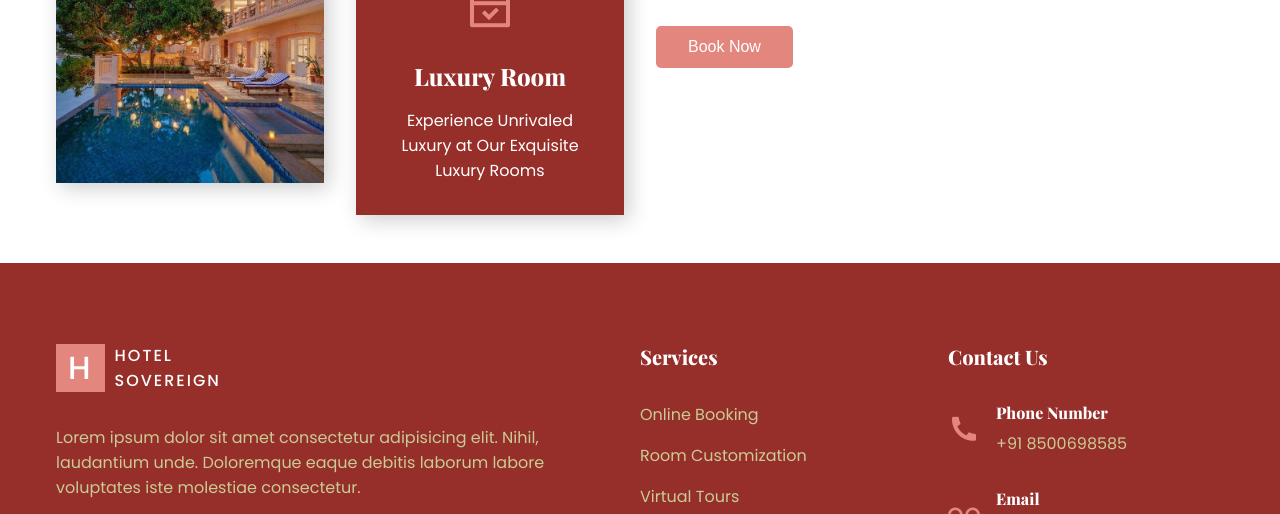
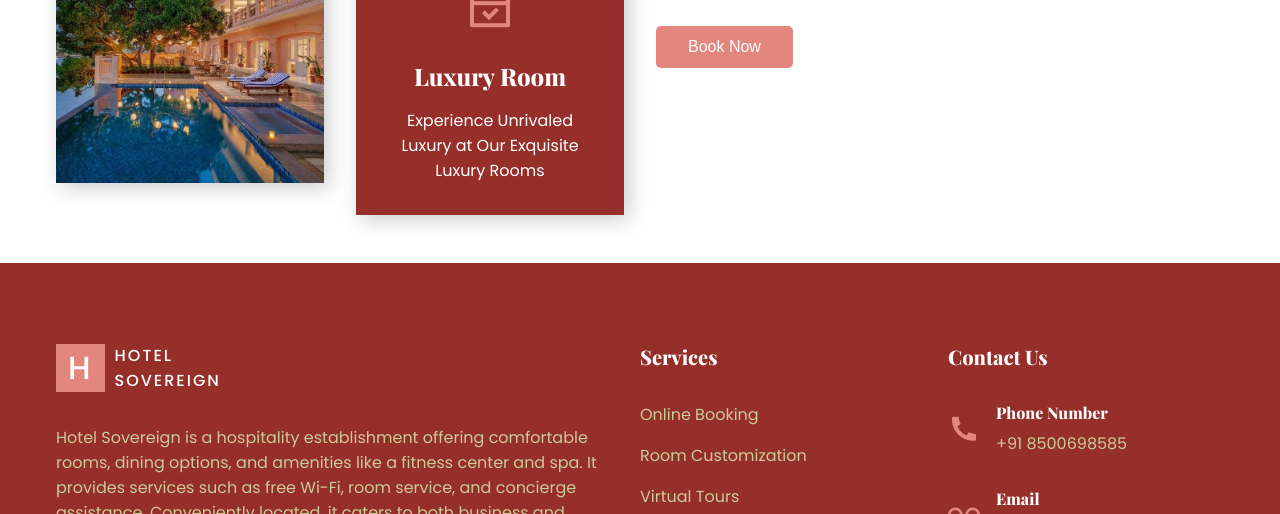
Before and after one commit to GeethaMeenakshi/Hotel_Building_Website, a plain HTML site: page index.html in a window 1280 px wide. Shown: the part 3183-3697 px from the top of the page. Drawn offline with nearby package versions, Linux system fonts and the light colour scheme.

Commit message:
Update index.html

```diff
--- a/index.html
+++ b/index.html
@@ -331,9 +331,7 @@
               <span>HOTEL<br />SOVEREIGN</span>
             </div>
             <p class="section__description"  style="color: rgb(201, 203, 150);">
-              Lorem ipsum dolor sit amet consectetur adipisicing elit. Nihil,
-              laudantium unde. Doloremque eaque debitis laborum labore voluptates
-              iste molestiae consectetur.
+              Hotel Sovereign is a hospitality establishment offering comfortable rooms, dining options, and amenities like a fitness center and spa. It provides services such as free Wi-Fi, room service, and concierge assistance. Conveniently located, it caters to both business and leisure travelers.
             </p>
             <ul class="footer__socials">
               <li>
```
